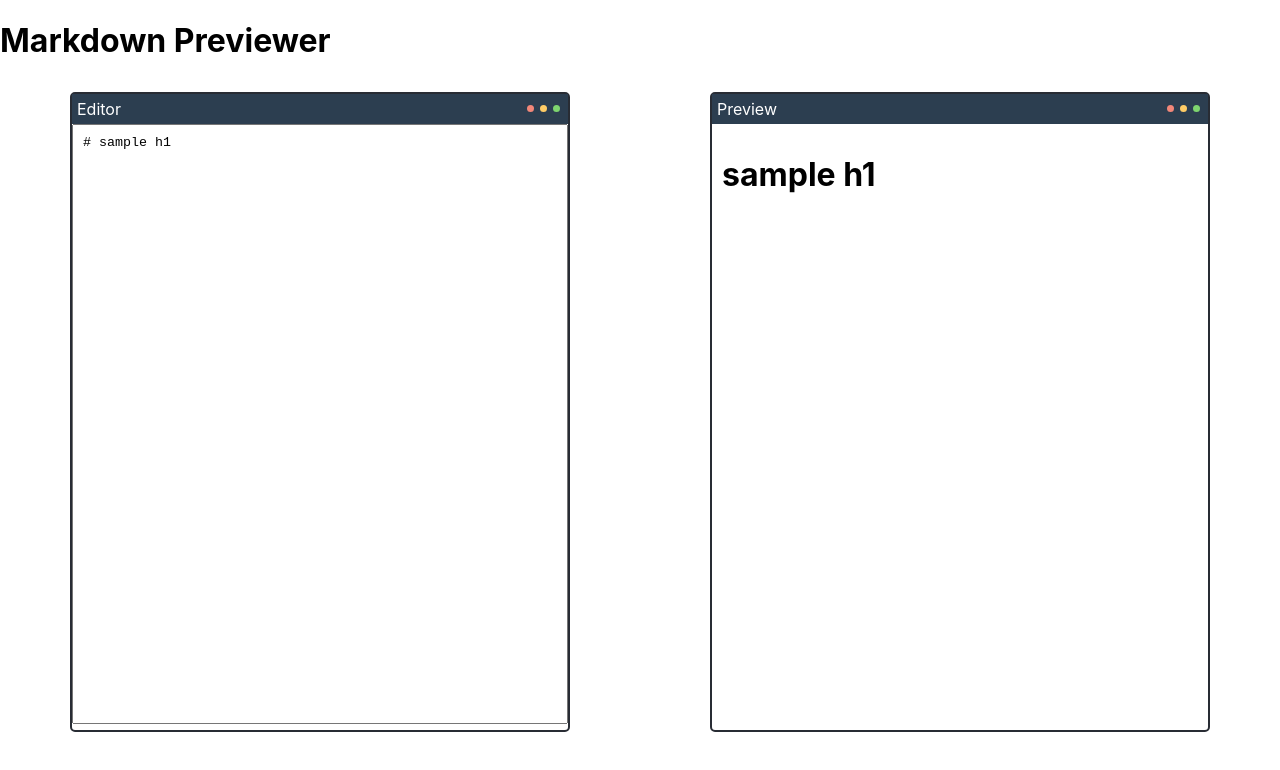
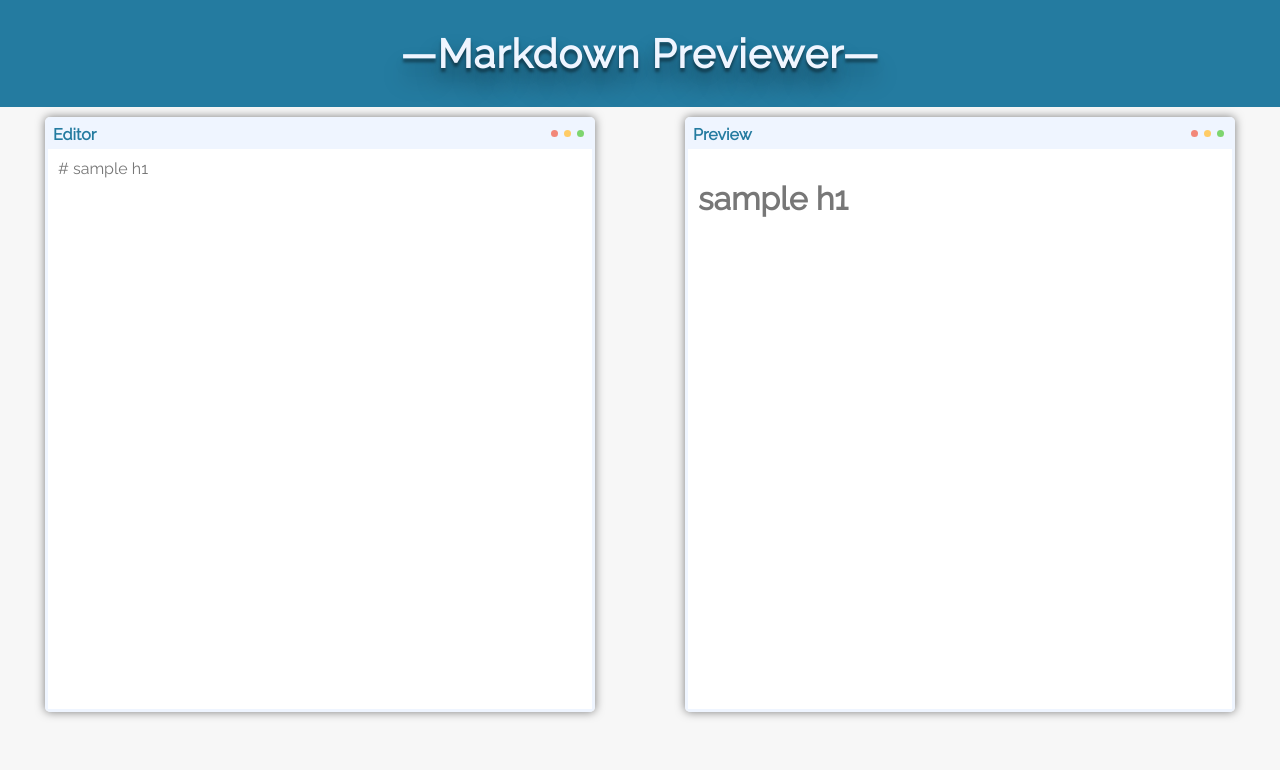
Before and after one commit to rmasianjr/markdown-previewer, a React (Create React App) app: page / in a window 1280 px wide. Shown: the top 770 px of the page. Built offline with nearby package versions, Linux system fonts and the light colour scheme.

Commit message:
Add styling to app

```diff
--- a/public/index.html
+++ b/public/index.html
@@ -5,6 +5,7 @@
     <link rel="shortcut icon" href="%PUBLIC_URL%/favicon.ico">
     <meta name="viewport" content="width=device-width, initial-scale=1, shrink-to-fit=no">
     <meta name="theme-color" content="#000000">
+    <link href="https://fonts.googleapis.com/css?family=Raleway" rel="stylesheet">
     <!--
       manifest.json provides metadata used when your web app is added to the
       homescreen on Android. See https://developers.google.com/web/fundamentals/web-app-manifest/
@@ -36,5 +37,6 @@
       To begin the development, run `npm start` or `yarn start`.
       To create a production bundle, use `npm run build` or `yarn build`.
     -->
+  <script src="https://cdn.freecodecamp.org/testable-projects-fcc/v1/bundle.js"></script>
   </body>
 </html>
--- a/src/App.css
+++ b/src/App.css
@@ -1,3 +1,15 @@
+.App-title {
+  text-align: center;
+  font-size: 4rem;
+  letter-spacing: 1px;
+  text-shadow: 0px 4px 3px rgba(0, 0, 0, 0.4), 0px 8px 13px rgba(0, 0, 0, 0.1),
+    0px 18px 23px rgba(0, 0, 0, 0.4);
+  margin: 0;
+  padding: 3rem 0;
+  background: #247ba0;
+  color: #eff5ff;
+}
+
 .App-content {
   display: flex;
   justify-content: space-around;
@@ -6,22 +18,34 @@
 #editor {
   resize: none;
   width: 100%;
-  height: 75vh;
+  height: 70vh;
   display: block;
-  box-sizing: border-box;
   overflow-y: auto;
   padding: 1rem;
+  border: none;
+  font-family: inherit;
+  font-size: inherit;
+  color: #777;
 }
 
 #preview {
   overflow-wrap: break-word;
   overflow-y: auto;
   padding: 1rem;
-  height: 75vh;
+  height: 70vh;
+  background: #fff;
 }
 
 @media screen and (max-width: 700px) {
   .App-content {
     flex-direction: column;
+    align-items: center;
   }
 }
+
+@media screen and (max-width: 480px) {
+  #editor,
+  #preview {
+    max-height: 40vh;
+  }
+}
--- a/src/App.js
+++ b/src/App.js
@@ -20,7 +20,7 @@ class App extends Component {
 
     return (
       <div className="App">
-        <h1>Markdown Previewer</h1>
+        <h1 className="App-title"> &mdash;Markdown Previewer&mdash;</h1>
         <main className="App-content">
           <Card title="Editor">
             <Editor
--- a/src/components/Card/Card.css
+++ b/src/components/Card/Card.css
@@ -1,21 +1,22 @@
 .Card {
-  min-height: 80vh;
-  border: 2px solid #282c34;
+  border: 3px solid #eff5ff;
   min-width: 15rem;
-  width: 50rem;
+  width: 55rem;
   border-radius: 5px;
   margin: 1rem;
+  box-shadow: 0 0 1rem rgba(0, 0, 0, 0.5);
 }
 
 .Card-header {
   padding: 0.5rem;
-  background: #2c3e50;
+  background: #eff5ff;
   display: flex;
   justify-content: space-between;
 }
 
 .Card-header-title {
-  color: #fff;
+  color: #247ba0;
+  font-weight: bold;
 }
 
 .Card-header-circles span {
@@ -37,3 +38,9 @@
 .circle-3 {
   background: #7ed56f;
 }
+
+@media screen and (max-width: 700px) {
+  .Card {
+    width: 95%;
+  }
+}
--- a/src/index.css
+++ b/src/index.css
@@ -13,14 +13,20 @@ body {
   font-size: 1.6rem;
   margin: 0;
   padding: 0;
-  font-family: -apple-system, BlinkMacSystemFont, 'Segoe UI', 'Roboto', 'Oxygen',
-    'Ubuntu', 'Cantarell', 'Fira Sans', 'Droid Sans', 'Helvetica Neue',
-    sans-serif;
-  -webkit-font-smoothing: antialiased;
-  -moz-osx-font-smoothing: grayscale;
+  font-family: 'Raleway', sans-serif;
+  color: #777;
+  background: #f7f7f7;
 }
 
 code {
   font-family: source-code-pro, Menlo, Monaco, Consolas, 'Courier New',
     monospace;
+  background: #eff5ff;
+  padding: 0 3px;
 }
+
+@media screen and (max-width: 700px) {
+  html {
+    font-size: 59%;
+  }
+}
```
